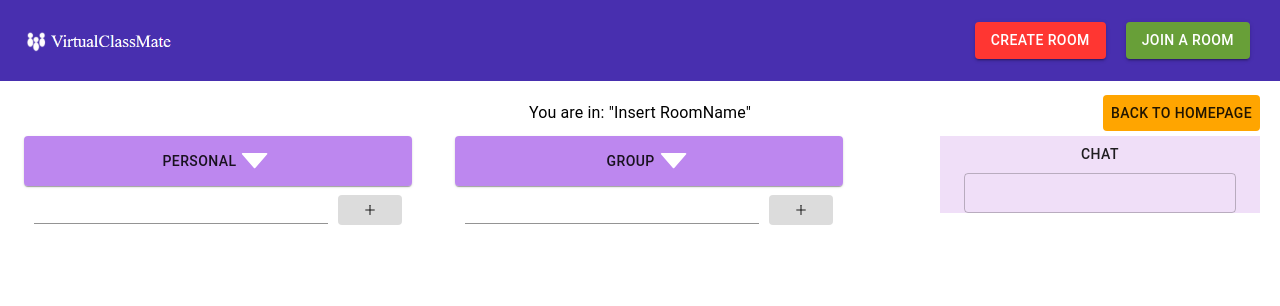
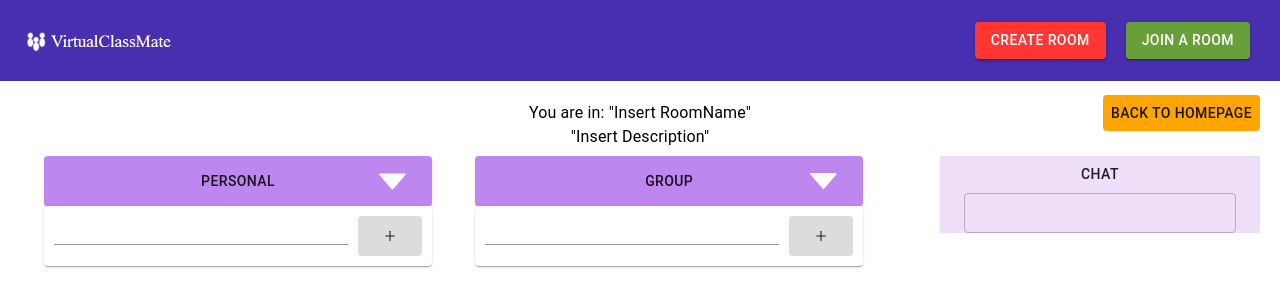
Before and after one commit to quacklinhui/VirtualClassMate, a React (Create React App) app in the folder frontend/: page /room in a window 1280 px wide. Shown: the top 306 px of the page. Built offline with nearby package versions, Linux system fonts and the light colour scheme; no server answers.

Commit message:
improved the styling for the room

```diff
--- a/frontend/src/MainRoomComponents/RoomPage.js
+++ b/frontend/src/MainRoomComponents/RoomPage.js
@@ -38,23 +38,27 @@ const dispatch = useDispatch();
       </div>
 
       <Container style={{alignItems:"center", alignContent:"center",textAlign: "center",}}>
-        <div style ={{display: "flex",flexDirection: 'row',height: 30,paddingTop: 20, justifyContent:"center"}}>
+        <div style ={{display: "flex",flexDirection: 'row',height: 30,paddingTop: 20, paddingBottom:20,justifyContent:"center"}}>
+            <div>
             <Typography> You are in: "Insert RoomName"</Typography>
+            <Typography> "Insert Description"</Typography>
+            </div>
+
             <Button style={{position:"absolute", right: 20,alignSelf: "flex-end", backgroundColor: "orange"}} onClick={() => { history.push("/home")}}>Back to HomePage</Button>
           </div>
-          <div style ={{display: "flex",flexDirection: 'row',height: 30,paddingTop: 5, width: "70%"}}>
+          <div style ={{padding:20,display: "flex",flexDirection: 'row',height: 30,paddingTop: 5, width: "70%"}}>
 
-          <Paper style={{width:"45%", backgroundColor: '#8A2BE290', height:50}} >
+          <Paper style={{width:"45%", backgroundColor: '#8A2BE290', height:50, bottomPadding:20}} >
              <form autoComplete="off" noValidate  onSubmit={handleSubmit}>
-                <Button style={{width:"100%"}} onClick={()=>{showPersonalToDoList?setShowPersonalToDoList(false): setShowPersonalToDoList(true)}}>
+                <Button style={{width:"100%",height:50}} onClick={()=>{showPersonalToDoList?setShowPersonalToDoList(false): setShowPersonalToDoList(true)}}>
                   Personal
-                  { showPersonalToDoList ? <AiFillCaretDown style={{ color:"black", height:"80%", width:"10%"}}/> : <AiFillCaretDown style={{ color:"white", height:"80%", width:"10%"}}/>  }
+                  { showPersonalToDoList ? <AiFillCaretDown style={{ color:"black", height:"80%", width:"10%", position:"absolute", right:20}}/> : <AiFillCaretDown style={{ color:"white", height:"90%", width:"10%",position:"absolute", right:20}}/>  }
                 </Button>
                 { showPersonalToDoList ? <ToDoLists /> : null }
-                <Container style = {{backgroundColor: 'D8ABEC60', display: "flex",flexDirection: 'row', height:50, padding:5}}>
+                <Paper style = {{backgroundColor: 'white', display: "flex",flexDirection: 'row', height:50, padding:5}}>
                   <TextField style={{padding:5}} name = 'name'  dvariant = "outlined" fullWidth value={toDoData.name} size = 'small' onChange ={(e)=>setToDoData({...toDoData,name: e.target.value})} />
                   <Button type = "submit" style ={{backgroundColor:'#DCDCDC', margin:5}}><AiOutlinePlus/></Button>
-                </Container>
+                </Paper>
 
                 {/* <TextField  name = 'description' variant = "outlined" label = "Description" fullWidth value={toDoData.description} onChange ={(e)=>setToDoData({...toDoData,description: e.target.value})} /> */}
                 {/* <TextField  name = 'deadline' variant = "outlined" label = "Deadline" fullWidth value={toDoData.deadline} onChange ={(e)=>setToDoData({...toDoData,deadline: e.target.value})} /> */}
@@ -65,15 +69,15 @@ const dispatch = useDispatch();
 
         <Paper style={{width:"45%",marginLeft:"5%", backgroundColor: "#8A2BE290", height:50}}>
 
-              <Button style={{width:"100%"}} onClick={()=>{showGroupToDoList?setShowGroupToDoList(false): setShowGroupToDoList(true)}}>GROUP
-              { showGroupToDoList ? <AiFillCaretDown style={{ color:"black", height:"80%", width:"10%"}}/> : <AiFillCaretDown style={{ color:"white", height:"80%", width:"10%"}}/>  }</Button>
+              <Button style={{width:"100%",height:50}} onClick={()=>{showGroupToDoList?setShowGroupToDoList(false): setShowGroupToDoList(true)}}>GROUP
+              { showGroupToDoList ? <AiFillCaretDown style={{ color:"black", height:"80%", width:"10%", position:"absolute", right:20}}/> : <AiFillCaretDown style={{ color:"white", height:"80%", width:"10%", position:"absolute", right:20}}/>  }</Button>
 
               { showGroupToDoList ? <ToDoLists /> : null }
               {/* <TextField fullWidth id="groupToDoListInput" variant="outlined" size = 'small' /> */}
-              <Container style = {{backgroundColor: 'D8ABEC60', display: "flex",flexDirection: 'row', height:50, padding:5}}>
+              <Paper style = {{backgroundColor: 'white', display: "flex",flexDirection: 'row', height:50, padding:5}}>
                 <TextField style={{padding:5}} name = 'groupToDoListInput'  dvariant = "outlined" fullWidth value={groupToDoData.groupToDo} size = 'small' onChange ={(e)=>setGroupToDoData({...groupToDoData,groupToDo: e.target.value})}/>
                 <Button type = "submitGrp" style ={{backgroundColor:'#DCDCDC', margin:5}}><AiOutlinePlus/></Button>
-              </Container>
+              </Paper>
           </Paper>
 
             <Container style={{width:"25%", backgroundColor: "#D8ABEC60", position: "absolute", right: 20}}>
--- a/frontend/src/MainRoomComponents/todolists/todoitem/todoitem.js
+++ b/frontend/src/MainRoomComponents/todolists/todoitem/todoitem.js
@@ -5,28 +5,11 @@ import {RiCheckboxBlankLine, RiCheckboxLine} from 'react-icons/ri';
 import {useState} from 'react';
 
 
-// const ToDoItem = ({todo}) => {
-// const [checkBox, setCheckBox] = React.useState(false)
-//     return (
-//         <Box style={{justifyContent:"center",marginLeft: "5%",width:"90%",justifySelf:"center", alignSelf:"center", backgroundColor: 'rgb(159, 136, 180)', borderRadius: '10px',display: "flex",flexDirection: 'row',}}>
-
-//             <IconButton disableRipple disableFocusRipple style={{backgroundColor: 'transparent', position:"absolute", left:30, top: '50%', marginTop:-20, height:40}}>{ checkBox ? <RiCheckboxBlankLine/>: <RiCheckboxLine/> }</IconButton>
-//             <div>
-//                 <Typography style={{color:"white"}}> {todo.name}</Typography>
-//                 <Typography style={{color:"white"}}> {todo.description}</Typography>
-//                 <Typography style={{color:"white"}}>{todo.deadline}</Typography>
-//                 <Typography style={{color:"white"}}>{todo.status}</Typography>
-//             </div>
-//             <IconButton disableRipple disableFocusRipple style={{backgroundColor: 'transparent', top: '50%', marginTop:-20, height:40, position:"absolute", right:30}}><AiFillDelete/></IconButton>
-//         </Box>
-//     );
-// }
-// for integrating backend for friends list: https://www.andreasreiterer.at/react-list-component/
 function ToDoItem({todo}){
     const [checkBox, setCheckBox] = React.useState(false)
     return(
-        <Box style={{justifyContent:"center",marginLeft: "5%",width:"90%",justifySelf:"center", alignSelf:"center", backgroundColor: 'rgb(159, 136, 180)', borderRadius: '10px',display: "flex",flexDirection: 'row',}}>
-
+        <Box style={{height:100, justifyContent:"center",alignItems:"center",marginLeft: "5%",width:"90%",justifySelf:"center", alignSelf:"center", backgroundColor: 'rgb(159, 136, 180)', borderRadius: '10px',display: "flex",flexDirection: 'row',}}>
+        {checkBox?<Box style={{width:'90%',height:100, position:"absolute", backgroundColor:"#00000080",borderRadius:10}}></Box>   :null}
             <IconButton onClick={()=>{checkBox?setCheckBox(false): setCheckBox(true)}} disableRipple disableFocusRipple style={{backgroundColor: 'transparent', position:"absolute", left:30, top: '50%', marginTop:-20, height:40}}>{ checkBox ? <RiCheckboxLine/>: <RiCheckboxBlankLine/> }</IconButton>
             <div>
                 <Typography style={{color:"white"}}> {todo.name}</Typography>
--- a/frontend/src/MainRoomComponents/todolists/todolist.js
+++ b/frontend/src/MainRoomComponents/todolists/todolist.js
@@ -14,9 +14,9 @@ const ToDoLists = () => {
 
     return (
         !todolists.length ? <CircularProgress/>: (
-            <Grid container alightItems="stretch" >
+            <Grid container alightItems="stretch" style={{maxHeight: 500, backgroundColor: "#E3CDF9", overflow: 'auto'}}>
                 {todolists.map((todo)=>(
-                    <List key={todo._id} style={{width:"100%", backgroundColor: "#D8ABEC60", borderRadius:0}}>
+                    <List key={todo._id} style={{width:"100%", borderRadius:0}}>
                         <ToDoItem todo={todo} />
                     </List>
                 ))}
```
